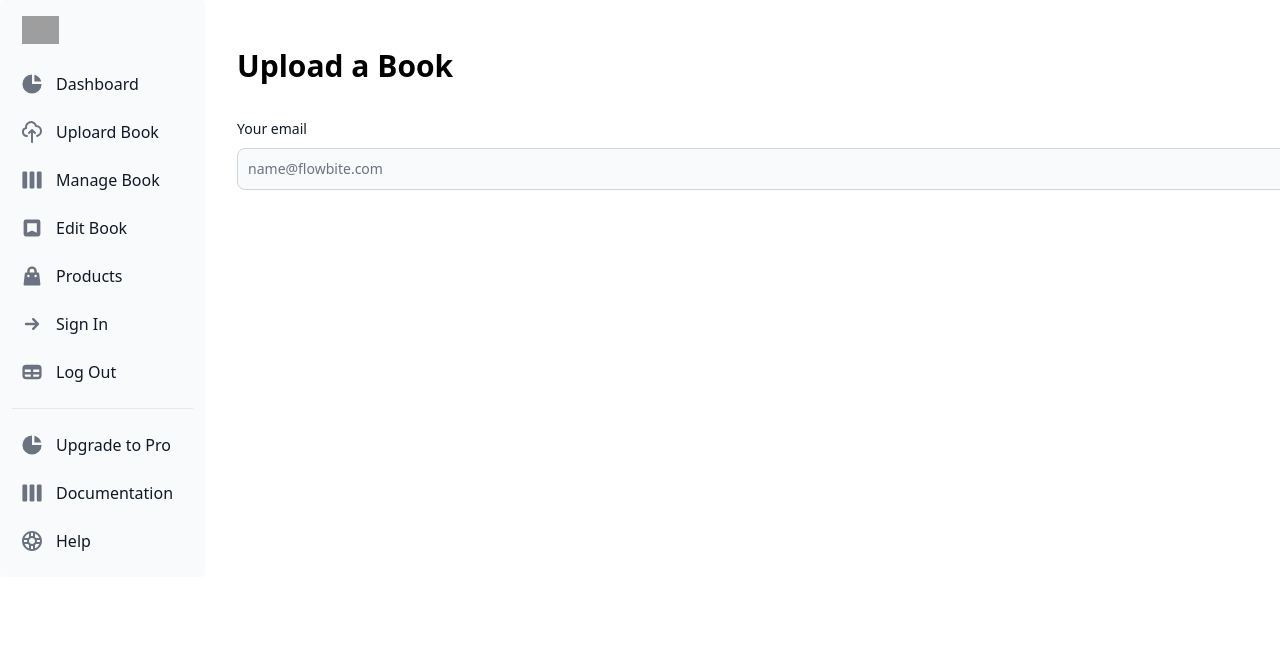
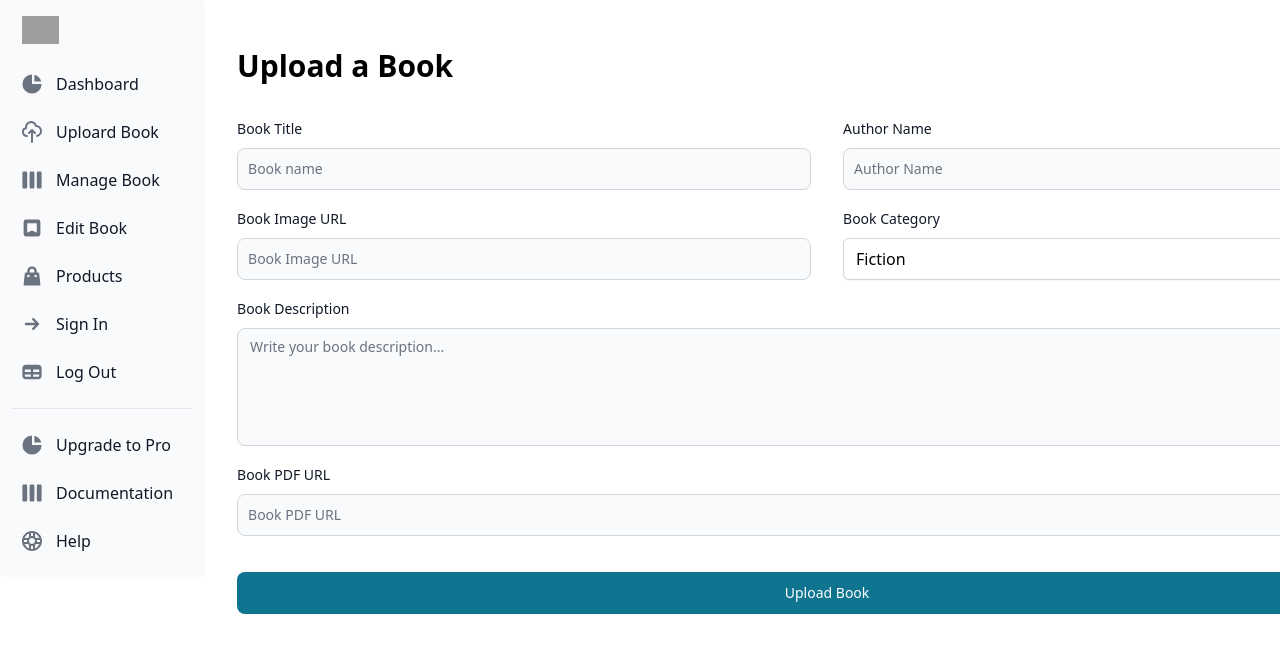
Before and after one commit to Eharagithub/Bookshop-Management-System, a React (Vite) app in the folder client/: page /admin/dashboard/upload in a window 1280 px wide. Shown: the top 652 px of the page. Built offline with nearby package versions, Linux system fonts and the light colour scheme; grey boxes are pictures that could not be loaded.

Commit message:
upload book interface

```diff
--- a/client/src/dashboard/UploadBook.jsx
+++ b/client/src/dashboard/UploadBook.jsx
@@ -1,23 +1,101 @@
-import React from 'react'
-import { Button, Checkbox, Label, TextInput } from "flowbite-react";
-
+import React, { useState } from 'react';
+import { Button, Checkbox, Label, TextInput, Textarea } from "flowbite-react";
 
 const UploadBook = () => {
+  const bookCategories = [
+    "Fiction",
+    "Non-Fiction",
+    "Mystery",
+    "Programming",
+    "Science Fiction",
+    "Fantasy",
+    "Horror"
+  ];
+
+  const [selectedBookCategory, setSelectedBookCategory] = useState(bookCategories[0]);
+
+  const handleChangeSelectValue = (event) => {
+    console.log(event.target.value);
+    setSelectedBookCategory(event.target.value);
+  }
+
+  //handle book submission
+  const handleBookSubmit = (Event) => {
+
+  }
+
   return (
     <div className='px-4 my-12'>
       <h2 className='mb-8 text-3xl font-bold'>Upload a Book</h2>
-      <form className="flex lg:w-[1180px] flex-col flex-wrap gap-4">
-      <div>
-        <div className="mb-2 block">
-          <Label htmlFor="email1" value="Your email" />
+      <form onSubmit={handleBookSubmit} className="flex lg:w-[1180px] flex-col flex-wrap gap-4">
+
+        {/*Row 1 */}
+        <div className='flex gap-8'>
+
+          {/*Book title */}
+          <div className='lg:w-1/2'>
+            <div className="mb-2 block">
+              <Label htmlFor="bookTitle" value="Book Title" />
+            </div>
+            <TextInput id="bookTitle" name="bookTitle" placeholder="Book name" type="text" required />
+          </div>
+
+          {/*Author Name*/}
+          <div className='lg:w-1/2'>
+            <div className="mb-2 block">
+              <Label htmlFor="authorName" value="Author Name" />
+            </div>
+            <TextInput id="authorName" name="authorName" placeholder="Author Name" type="text" required />
+          </div>
         </div>
-        <TextInput id="email1" type="email" placeholder="name@flowbite.com" required />
-      </div>
 
-    </form>
+        {/*Row 2 */}
+        <div className='flex gap-8'>
 
+          {/*image URL */}
+          <div className='lg:w-1/2'>
+            <div className="mb-2 block">
+              <Label htmlFor="imageURL" value="Book Image URL" />
+            </div>
+            <TextInput id="imageURL" name="imageURL" placeholder="Book Image URL" type="text" required />
+          </div>
+
+          {/*Category*/}
+          <div className='lg:w-1/2'>
+            <div className="mb-2 block">
+              <Label htmlFor="inputState" value="Book Category" />
+            </div>
+            <select id="inputState" name="categoryName" value={selectedBookCategory} onChange={handleChangeSelectValue} className="block w-full  border border-gray-300 rounded-md shadow-sm focus:outline-none focus:ring-indigo-500 focus:border-indigo-500">
+              {bookCategories.map((category, index) => (
+                <option key={index} value={category}>{category}</option>
+              ))}
+            </select>
+          </div>
+        </div>
+
+        {/*Row 3 - Book description*/}
+        <div>
+          <div className="mb-2 block">
+            <Label htmlFor="bookDescription" value="Book Description" />
+          </div>
+          <Textarea id="bookDescription" name='bookDescription' placeholder='Write your book description...' required className='w-full,' rows={5} />
+        </div>
+
+        {/*PDF link upload */}
+        <div>
+          <div className='mb-2 block'>
+            <Label htmlFor="bookPDFURL" value="Book PDF URL" />
+
+          </div>
+          <TextInput id='bookPDFURL' name='bookPDFURL' placeholder='Book PDF URL' required type='text' />
+
+        </div>
+
+        <Button type="submit" className='mt-5'>Upload Book</Button>
+
+      </form>
     </div>
-  )
+  );
 }
 
-export default UploadBook
+export default UploadBook;
```
